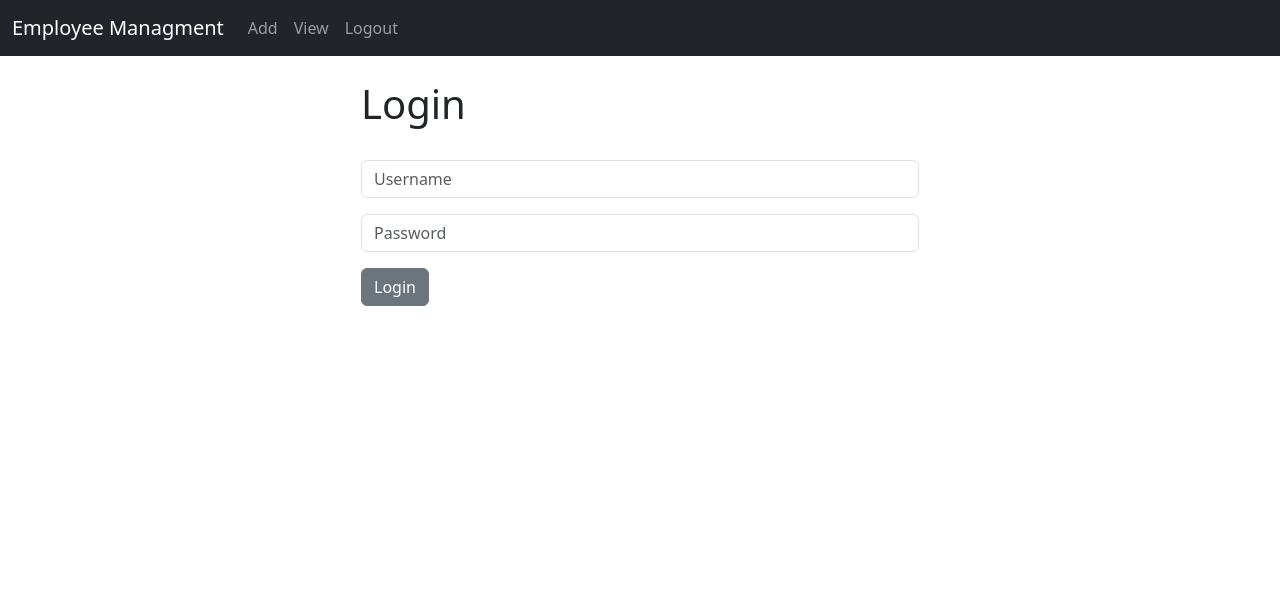
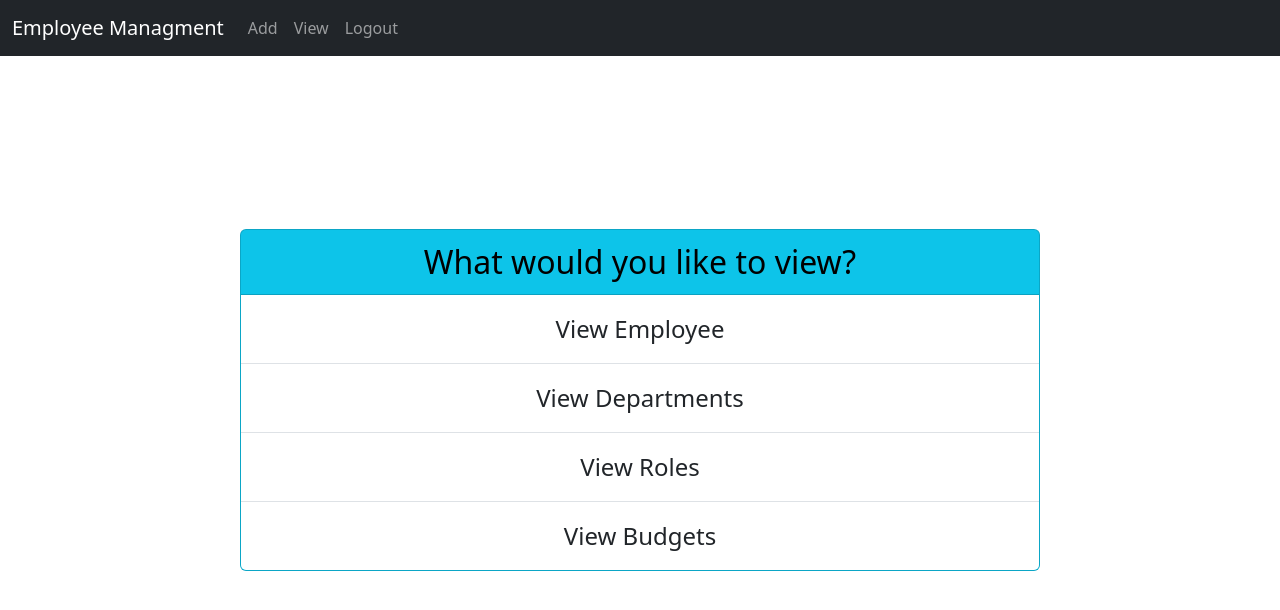
Before and after one commit to Codeyg12/Employee_Management, a Django app: page / in a window 1280 px wide. Shown: the top 610 px of the page. Run offline with Django 4.2, Linux system fonts and the light colour scheme; the visitor is signed in with stand-in values (Sample User, id 1).

Commit message:
register new users'

```diff
--- a/webpage/templates/home.html
+++ b/webpage/templates/home.html
@@ -1,6 +1,43 @@
 {% extends 'base.html' %} {% block content %}
+{% if user.is_authenticated %}
+<div class="card text-center position-absolute top-50 start-50 translate-middle text-bg-info" style="width: 50em;">
+    <div class="card-header fs-2 table-dark">
+        What would you like to view?
+    </div>
+    <ul class="list-group list-group-flush fs-4">
+        <li class="list-group-item py-3">
+            <a
+              href="{% url 'view_employees' %}"
+              class="link-dark text-decoration-none link-opacity-50-hover"
+              >View Employee</a
+            >
+          </li>
+          <li class="list-group-item py-3">
+            <a
+              href="{% url 'view_departments' %}"
+              class="link-dark text-decoration-none link-opacity-50-hover"
+              >View Departments</a
+            >
+          </li>
+          <li class="list-group-item py-3">
+            <a
+              href="{% url 'view_roles' %}"
+              class="link-dark text-decoration-none link-opacity-50-hover"
+              >View Roles</a
+            >
+          </li>
+          <li class="list-group-item py-3">
+            <a
+              href="{% url 'view_budgets' %}"
+              class="link-dark text-decoration-none link-opacity-50-hover"
+              >View Budgets</a
+            >
+          </li>
+    </ul>
+</div>
+{% else %}
 <div class="col-md-6 offset-md-3">
-    <h1>Login</h1>
+    <h1 class="text-center">Login</h1>
     <br />
 
     <form action="{% url 'home' %}" method="POST">
@@ -26,4 +63,5 @@
       <button type="submit" class="btn btn-secondary">Login</button>
     </form>
   </div>
+  {% endif %}
 {% endblock %}
--- a/webpage/templates/navbar.html
+++ b/webpage/templates/navbar.html
@@ -19,7 +19,7 @@
             <a class="nav-link" href="{% url 'add' %}">Add</a>
           </li>
           <li class="nav-item">
-            <a class="nav-link" href="{% url 'view' %}">View</a>
+            <a class="nav-link" href="{% url 'home' %}">View</a>
           </li>
           <li class="nav-item">
             <a class="nav-link" href="{% url 'logout' %}">Logout</a>
@@ -29,7 +29,7 @@
             <a class="nav-link" href="{% url 'home' %}">Login</a>
           </li>
           <li class="nav-item">
-            <a class="nav-link" href="{% url 'home' %}">Register</a>
+            <a class="nav-link" href="{% url 'register' %}">Register</a>
           </li>
           {% endif %}
         </ul>
--- a/webpage/urls.py
+++ b/webpage/urls.py
@@ -3,8 +3,9 @@ from . import views
 
 urlpatterns = [
     path('', views.home, name='home'),
+    path('register', views.register, name='register'),
     path('add', views.add, name='add'),
-    path('view', views.view, name='view'),
+    # path('view', views.view, name='view'),
     path('add_employee', views.add_employee, name='add_employee'),
     path('add_department', views.add_department, name='add_department'),
     path('add_role', views.add_role, name='add_role'),
--- a/webpage/views.py
+++ b/webpage/views.py
@@ -1,6 +1,7 @@
 from django.shortcuts import render, redirect
 from django.contrib.auth import authenticate, login, logout
 from django.contrib import messages
+from .forms import RegisterForm
 
 # Create your views here.
 def home(request):
@@ -20,11 +21,28 @@ def home(request):
     else:
         return render(request, 'home.html', {})
 
+def register(request):
+    if request.method == 'POST':
+        form = RegisterForm(request.POST)
+        if form.is_valid():
+            form.save()
+            username = form.cleaned_data['username']
+            password = form.cleaned_data['password1']
+            user = authenticate(username=username, password=password)
+            login(request, user)
+            messages.success(request, 'You have successfully register')
+            return redirect('home')
+    else:
+        form = RegisterForm()
+        return render(request, 'register.html', {'form': form})
+
+    return render(request, 'register.html', {'form': form})
+
 def add(request):
     return render(request, 'add.html', {})
 
-def view(request):
-    return render(request, 'view.html', {})
+# def view(request):
+#     return render(request, 'view.html', {})
 
 def add_employee(request):
     return render(request, 'add_employee.html', {})
```
Also changed, not shown: webpage/forms.py (added, +29 -0 lines), webpage/templates/register.html (added, +24 -0 lines).
